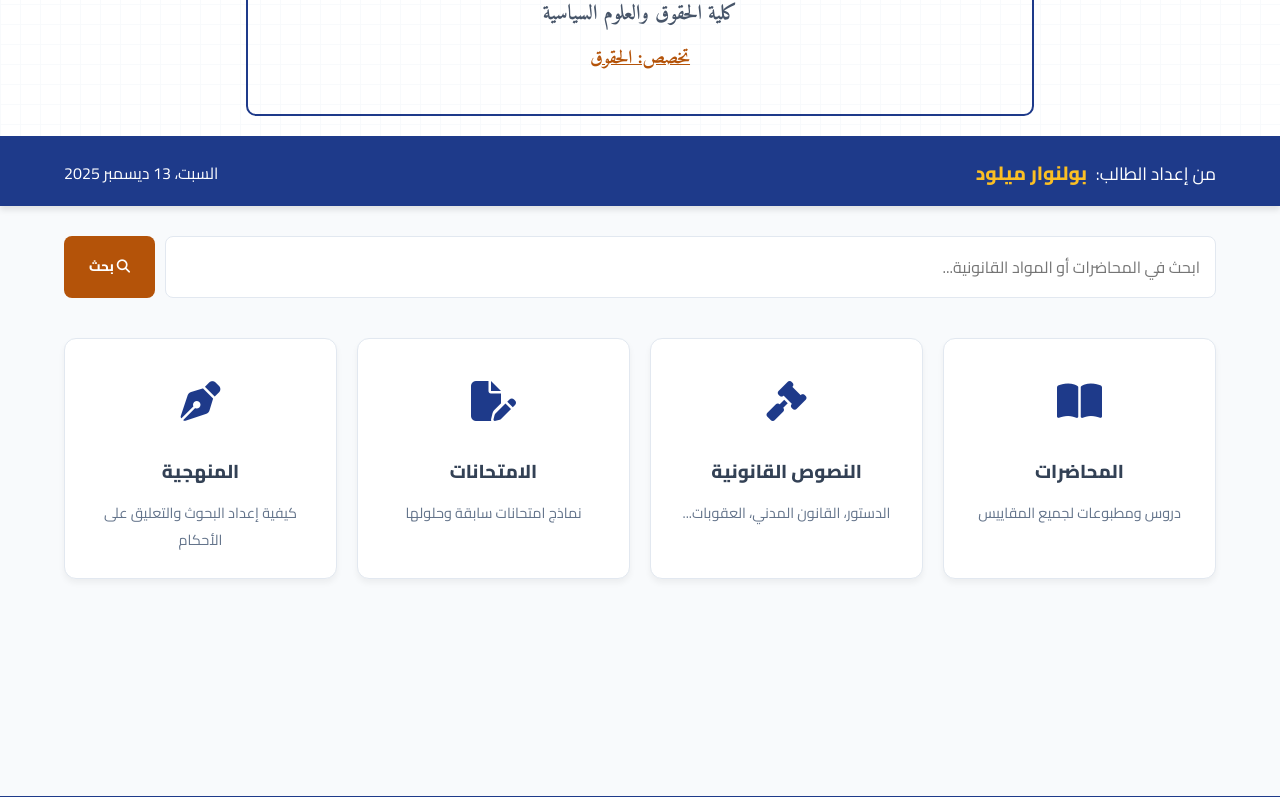
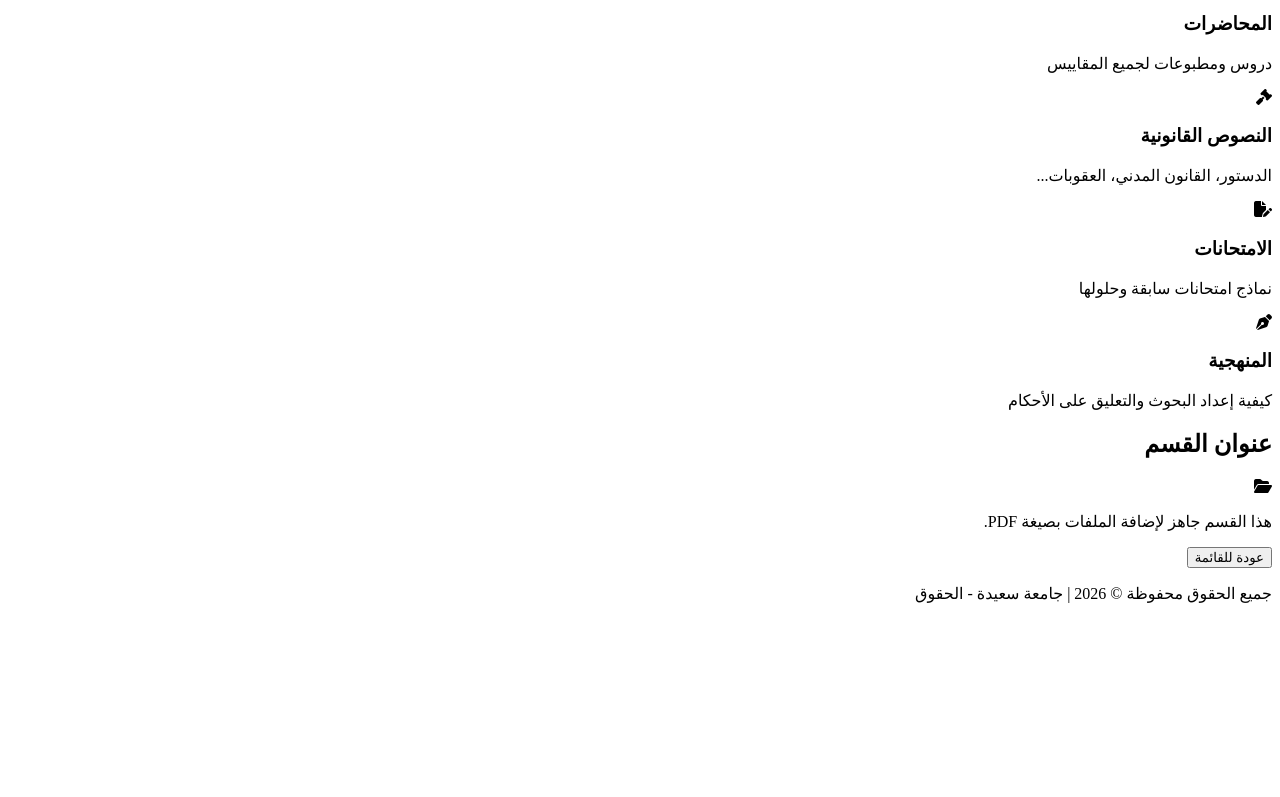
Before and after one commit to midouun/miloud.boulanouar, a plain HTML site: page index.html in a window 1280 px wide. Shown: the part 437-1234 px from the top of the page. After the commit the page ends 1056 px from the top, so only its background shows below. Drawn offline with Linux system fonts and the light colour scheme.

Commit message:
Update style.css

```diff
--- a/style.css
+++ b/style.css
@@ -1,171 +1,103 @@
-:root {
-    --primary: #1e3a8a; /* أزرق داكن رسمي */
-    --secondary: #1e40af;
-    --gold: #b45309; /* لون ذهبي للعناوين */
-    --bg: #f8fafc;
-    --white: #ffffff;
-    --text: #334155;
-    --border: #e2e8f0;
-}
+<!DOCTYPE html>
+<html lang="ar" dir="rtl">
+<head>
+    <meta charset="UTF-8">
+    <meta name="viewport" content="width=device-width, initial-scale=1.0">
+    <title>المنصة القانونية | جامعة سعيدة</title>
 
-body {
-    margin: 0;
-    font-family: 'Cairo', sans-serif;
-    background-color: var(--bg);
-    color: var(--text);
-    direction: rtl;
-}
+    <link href="https://fonts.googleapis.com/css2?family=Amiri:wght@400;700&family=Cairo:wght@400;600;800&display=swap" rel="stylesheet">
+    <link rel="stylesheet" href="https://cdnjs.cloudflare.com/ajax/libs/font-awesome/6.4.0/css/all.min.css">
+    <link rel="stylesheet" href="style.css">
+</head>
+<body>
 
-/* --- الترويسة الرسمية --- */
-.official-header {
-    background: var(--white);
-    text-align: center;
-    padding: 20px;
-    border-bottom: 4px solid var(--primary);
-    font-family: 'Amiri', serif; /* خط رسمي */
-    background-image: linear-gradient(#f8fafc 1px, transparent 1px), linear-gradient(90deg, #f8fafc 1px, transparent 1px);
-    background-size: 20px 20px;
-}
+    <div id="psych-onboarding" class="onboarding-overlay">
+        <div class="onboarding-content">
+            <div class="logo-animation"><i class="fa-solid fa-brain"></i></div>
+            <h2 id="q-text" class="question-title">جاري تهيئة البيئة الدراسية...</h2>
+            <div id="q-options" class="options-grid"></div>
 
-.republic, .ministry {
-    font-size: 1rem;
-    margin-bottom: 5px;
-    color: #000;
-}
+            <div class="progress-container">
+                <div id="progress-bar" class="progress-fill"></div>
+            </div>
+            <p class="helper-text">إجابتك تحدد شكل المنصة لراحتك النفسية</p>
+        </div>
+    </div>
 
-.university-info {
-    margin-top: 20px;
-    border: 2px solid var(--primary);
-    padding: 20px;
-    border-radius: 10px;
-    display: inline-block;
-    min-width: 60%;
-    position: relative;
-}
+    <header class="official-header">
+        <div class="header-content">
+            <div class="republic">الجمهورية الجزائرية الديمقراطية الشعبية</div>
+            <div class="ministry">وزارة التعليم العالي والبحث العلمي</div>
 
-.logo-box {
-    font-size: 3rem;
-    color: var(--primary);
-    margin-bottom: 10px;
-}
+            <div class="university-info">
+                <div class="logo-box">
+                    <i class="fa-solid fa-scale-balanced"></i>
+                </div>
+                <div class="text-info">
+                    <h1>جامعة الدكتور مولاي الطاهر - ولاية سعيدة</h1>
+                    <h2>كلية الحقوق والعلوم السياسية</h2>
+                    <h3 class="spec">تخصص: الحقوق</h3>
+                </div>
+            </div>
+        </div>
+    </header>
 
-.university-info h1 { font-size: 1.6rem; margin: 0; color: var(--primary); font-weight: bold; }
-.university-info h2 { font-size: 1.3rem; margin: 5px 0; color: #475569; }
-.spec { color: var(--gold); text-decoration: underline; margin-top: 10px; }
+    <section class="welcome-bar">
+        <div class="student-info">
+            <span>من إعداد الطالب:</span>
+            <strong class="student-name">بولنوار ميلود</strong>
+        </div>
+        <div class="date-display" id="currentDate"></div>
+    </section>
 
-/* --- شريط الطالب --- */
-.welcome-bar {
-    background: var(--primary);
-    color: white;
-    padding: 15px 5%;
-    display: flex;
-    justify-content: space-between;
-    align-items: center;
-    flex-wrap: wrap;
-    box-shadow: 0 4px 6px rgba(0,0,0,0.1);
-}
+    <main class="platform-container">
 
-.student-info { font-size: 1.1rem; }
-.student-name { color: #fbbf24; margin-right: 5px; font-size: 1.2rem; }
+        <div class="search-section">
+            <input type="text" placeholder="ابحث في المحاضرات أو المواد القانونية..." id="searchInput">
+            <button><i class="fa-solid fa-magnifying-glass"></i> بحث</button>
+        </div>
 
-/* --- المنصة --- */
-.platform-container {
-    padding: 30px 5%;
-    max-width: 1200px;
-    margin: 0 auto;
-    min-height: 60vh;
-}
+        <div class="grid-menu">
+            <div class="card" onclick="openSection('lectures')">
+                <div class="icon"><i class="fa-solid fa-book-open"></i></div>
+                <h3>المحاضرات</h3>
+                <p>دروس ومطبوعات لجميع المقاييس</p>
+            </div>
 
-/* البحث */
-.search-section {
-    display: flex;
-    gap: 10px;
-    margin-bottom: 40px;
-}
+            <div class="card" onclick="openSection('laws')">
+                <div class="icon"><i class="fa-solid fa-gavel"></i></div>
+                <h3>النصوص القانونية</h3>
+                <p>الدستور، القانون المدني، العقوبات...</p>
+            </div>
 
-.search-section input {
-    flex: 1;
-    padding: 15px;
-    border: 1px solid var(--border);
-    border-radius: 8px;
-    font-family: 'Cairo';
-    font-size: 1rem;
-}
+            <div class="card" onclick="openSection('exams')">
+                <div class="icon"><i class="fa-solid fa-file-pen"></i></div>
+                <h3>الامتحانات</h3>
+                <p>نماذج امتحانات سابقة وحلولها</p>
+            </div>
 
-.search-section button {
-    background: var(--gold);
-    color: white;
-    border: none;
-    padding: 0 25px;
-    border-radius: 8px;
-    cursor: pointer;
-    font-weight: bold;
-    font-family: 'Cairo';
-}
+            <div class="card" onclick="openSection('methodology')">
+                <div class="icon"><i class="fa-solid fa-pen-nib"></i></div>
+                <h3>المنهجية</h3>
+                <p>كيفية إعداد البحوث والتعليق على الأحكام</p>
+            </div>
+        </div>
 
-/* الشبكة (Grid) */
-.grid-menu {
-    display: grid;
-    grid-template-columns: repeat(auto-fit, minmax(250px, 1fr));
-    gap: 20px;
-}
+        <div id="content-area" class="content-display hidden">
+            <h2 id="section-title">عنوان القسم</h2>
+            <div class="placeholder-content">
+                <i class="fa-solid fa-folder-open big-icon"></i>
+                <p>هذا القسم جاهز لإضافة الملفات بصيغة PDF.</p>
+            </div>
+            <button class="close-btn" onclick="closeSection()">عودة للقائمة</button>
+        </div>
 
-.card {
-    background: var(--white);
-    padding: 25px;
-    border-radius: 12px;
-    text-align: center;
-    box-shadow: 0 4px 6px rgba(0,0,0,0.05);
-    transition: transform 0.3s, border-color 0.3s;
-    cursor: pointer;
-    border: 1px solid var(--border);
-}
+    </main>
 
-.card:hover {
-    transform: translateY(-5px);
-    border-color: var(--primary);
-}
+    <footer>
+        <p>جميع الحقوق محفوظة &copy; 2026 | جامعة سعيدة - الحقوق</p>
+    </footer>
 
-.card .icon {
-    font-size: 2.5rem;
-    color: var(--primary);
-    margin-bottom: 15px;
-}
-
-.card h3 { margin: 0 0 10px 0; color: var(--text); }
-.card p { color: #64748b; font-size: 0.9rem; margin: 0; }
-
-/* منطقة المحتوى */
-.content-display {
-    background: white;
-    padding: 30px;
-    border-radius: 12px;
-    margin-top: 30px;
-    box-shadow: 0 10px 15px rgba(0,0,0,0.1);
-    border-top: 4px solid var(--gold);
-    animation: fadeIn 0.5s;
-}
-
-.close-btn {
-    background: #ef4444; color: white; border: none;
-    padding: 10px 20px; border-radius: 5px; cursor: pointer;
-    margin-top: 20px;
-}
-
-.hidden { display: none; }
-@keyframes fadeIn { from {opacity:0; transform:translateY(20px);} to {opacity:1; transform:translateY(0);} }
-
-footer {
-    text-align: center;
-    padding: 20px;
-    background: var(--primary);
-    color: white;
-    margin-top: 50px;
-    font-size: 0.9rem;
-}
-
-/* موبايل */
-@media (max-width: 600px) {
-    .university-info { min-width: 90%; }
-    .welcome-bar { flex-direction: column; gap: 10px; text-align: center; }
-}
+    <script src="script.js"></script>
+</body>
+</html>
```
